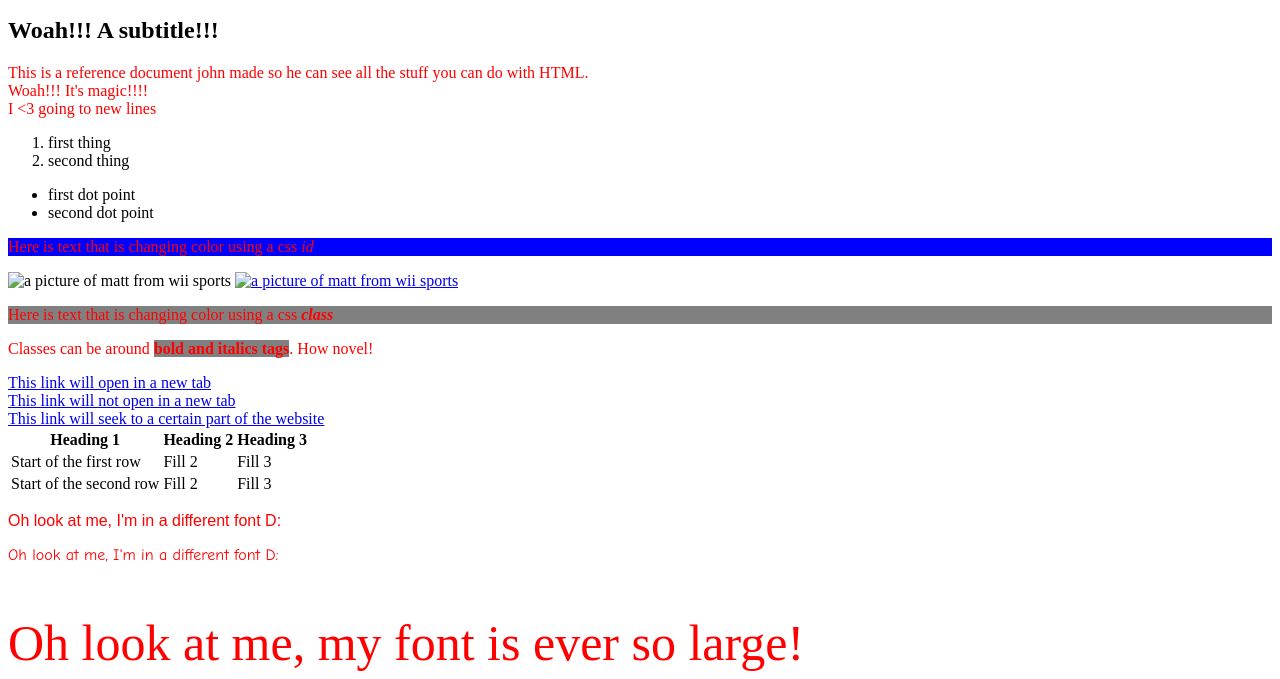
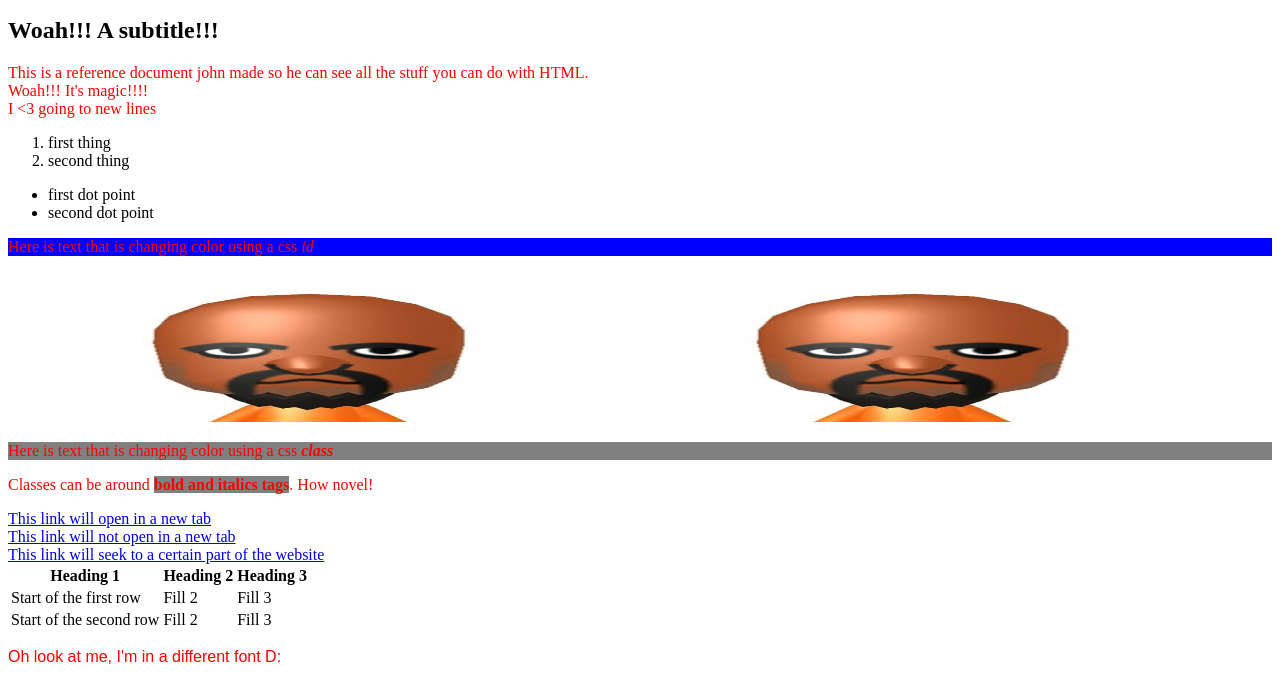
Before and after one commit to JohnWatersReal/JohnWatersReal.github.io, a plain HTML site: page index.html in a window 1280 px wide. Shown: the part 101-780 px from the top of the page. Drawn offline with Linux system fonts and the light colour scheme.

Commit message:
hopefully the images work now

```diff
--- a/index.html
+++ b/index.html
@@ -70,11 +70,11 @@
         </p>
 
         <!-- Image usage -->
-        <img src="C:\Users\jpwat\Desktop\Backgrounds\Picture1.jpg" width=600 height=150 alt ="a picture of matt from wii sports">
+        <img src="images\Matthew.jpg" width=600 height=150 alt ="a picture of matt from wii sports">
 
         <!-- Image that is also a link -->
         <a href="https://youtu.be/jICV4c8mOO8?sifzNVAetX1ghoTP11">
-        <img src="C:\Users\jpwat\Desktop\Backgrounds\Picture1.jpg" width=600 height=150 alt ="a picture of matt from wii sports">
+        <img src="images\Matthew.jpg" width=600 height=150 alt ="a picture of matt from wii sports">
         </a>
 
         <!-- Class usage -->
```
